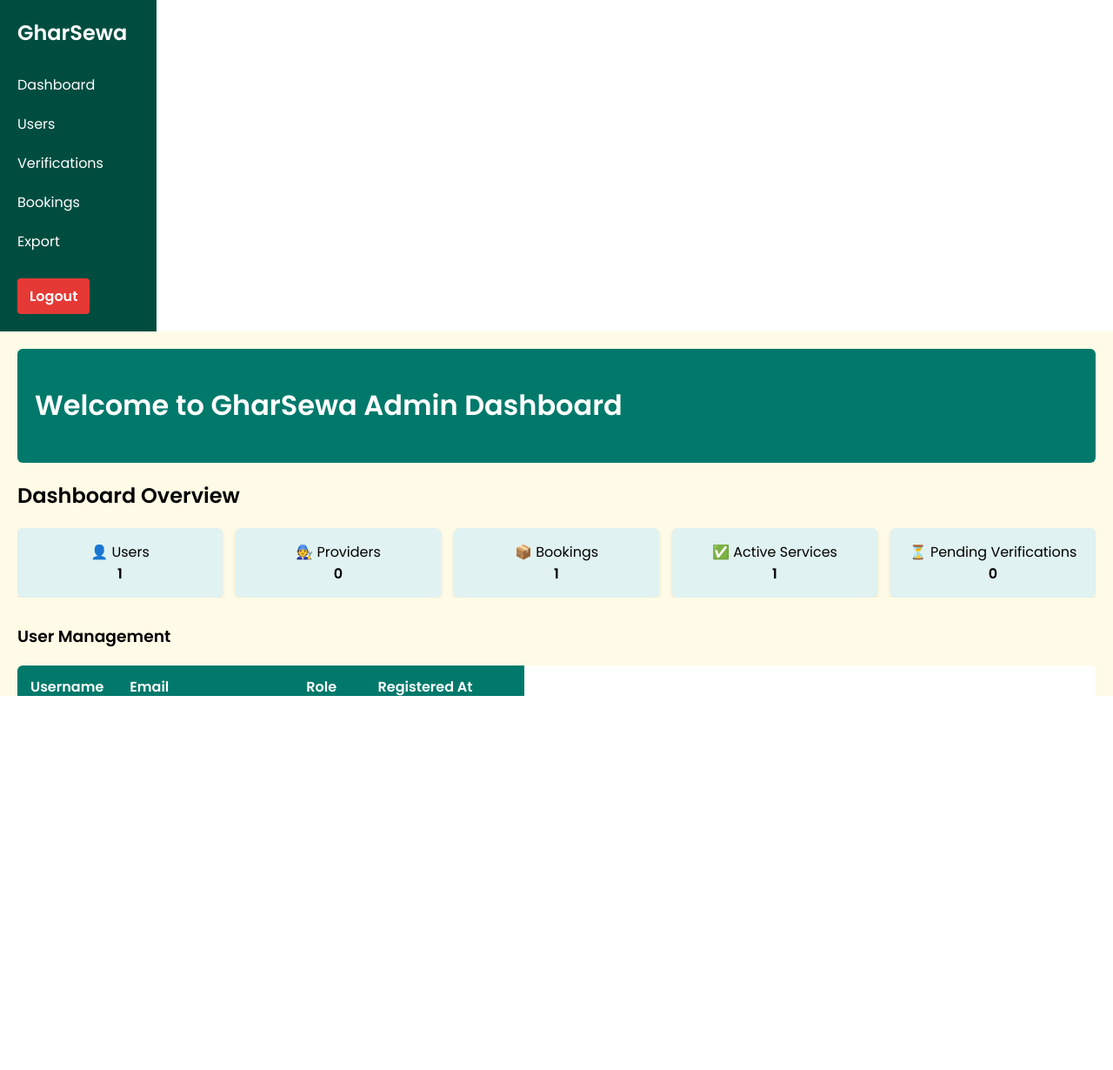
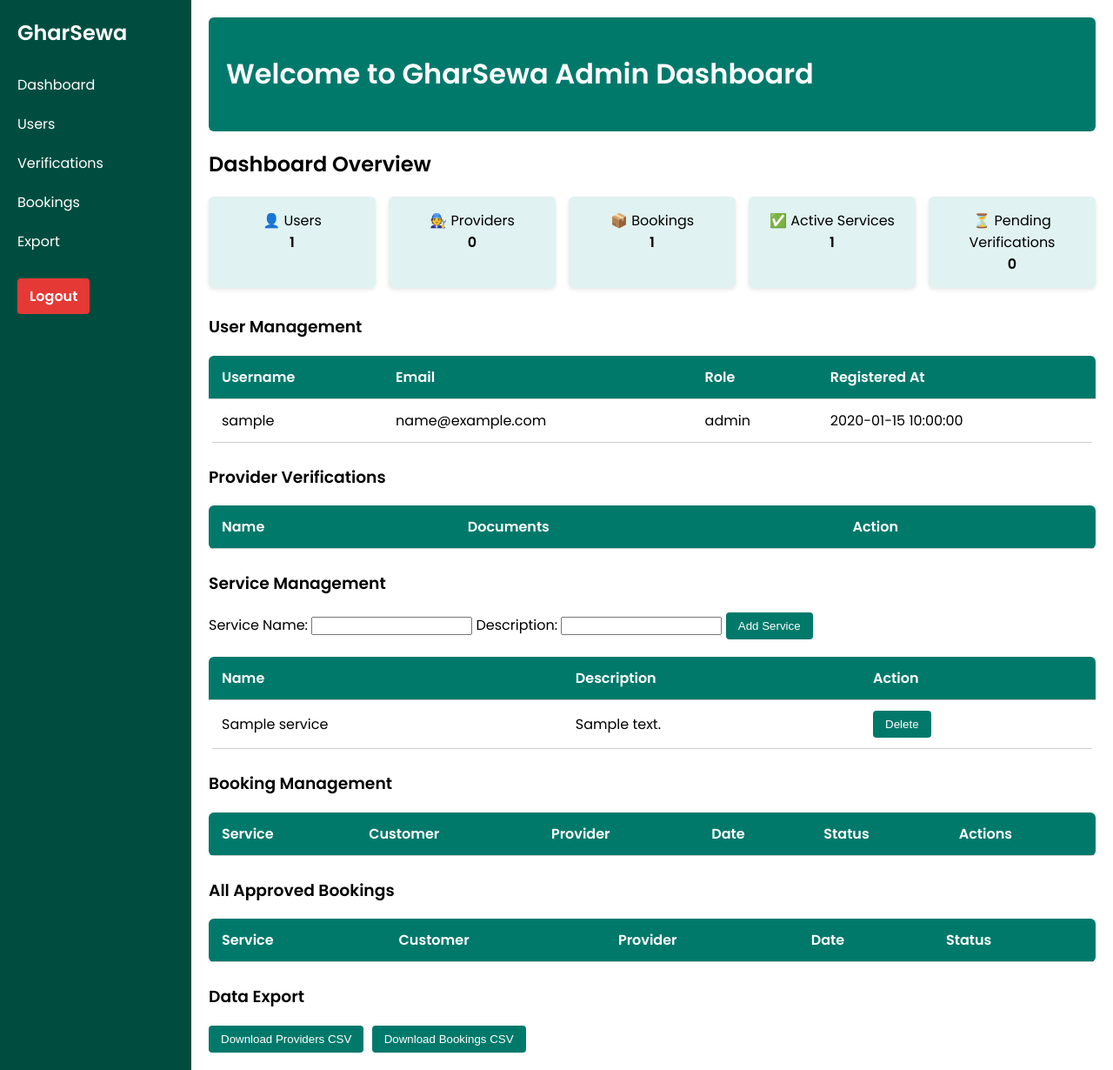
Before and after one commit to SulavAdhikari04/GharSewa, a PHP site: page /pages/admin-dashboard.php in a window 1280 px wide. Shown: the whole page at 87% size. Before the commit the page ends 800 px from the top, so only its background shows below. Run offline with PHP 8.4, Linux system fonts and the light colour scheme; tables that the repository leaves empty or names only in its code hold one stand-in row (values such as "Sample post"); lists and menus that the app fills with data are empty.

Commit message:
Style: update admin-dashboard.css for improved layout and sidebar

```diff
--- a/css/admin-dashboard.css
+++ b/css/admin-dashboard.css
@@ -1,34 +1,15 @@
 /* Reset & Base */
-* {
-  box-sizing: border-box;
-}
-
-*::before,
-*::after {
-  box-sizing: border-box;
-}
-
 body {
-  outline: 2px solid red; /* TEMP: Debug layout boundaries */
     margin: 0;
     font-family: Arial, sans-serif;
+    display: flex;
     font-family: 'Poppins', sans-serif;
-}
-
-html, body {
-    width: 100%;
-    height: 100%;
-    overflow-x: hidden;
   }
 
   /* Layout */
   .layout {
     display: flex;
-    height: 100vh;
-    width: 100vw;
-    box-sizing: border-box;
-    background: #f0f0f0; /* TEMP: for debugging */
-    overflow-x: hidden;
+    min-height: 100vh;
   }
 
   /* Sidebar */
@@ -67,12 +48,8 @@ html, body {
 
   /* Main Content */
   .main-content {
-    flex: 1;
-    min-width: 0;
+    flex-grow: 1;
     padding: 20px;
-    overflow-x: auto;
-    background: #fffbe6; /* TEMP: for debugging */
-    max-width: 100vw;
   }
 
   /* Header */
@@ -90,9 +67,6 @@ header {
     flex-wrap: wrap;
     gap: 15px;
     margin-bottom: 30px;
-    max-width: 100%;
-    box-sizing: border-box;
-    overflow-x: auto;
   }
 
   .card {
@@ -106,23 +80,18 @@ header {
 
   /* Tables */
   table {
-    display: block;
     width: 100%;
     border-collapse: collapse;
     margin-bottom: 25px;
     background: white;
     border-radius: 6px;
-    overflow: auto;
-    max-width: 100%;
-    box-sizing: border-box;
+    overflow: hidden;
   }
 
   th, td {
     padding: 12px 15px;
     text-align: left;
     border-bottom: 1px solid #ccc;
-    word-wrap: break-word;
-    white-space: normal;
   }
 
   thead {
@@ -160,12 +129,3 @@ button:hover {
 .logout-btn:hover {
   background-color: #c62828;
 }
-
-.footer-admin {
-  width: 100%;
-  background: none;
-  padding: 16px 0 8px 0;
-  text-align: center;
-  color: #888;
-  font-size: 15px;
-}
```
Lines whose indentation alone changed are shown as unchanged.
